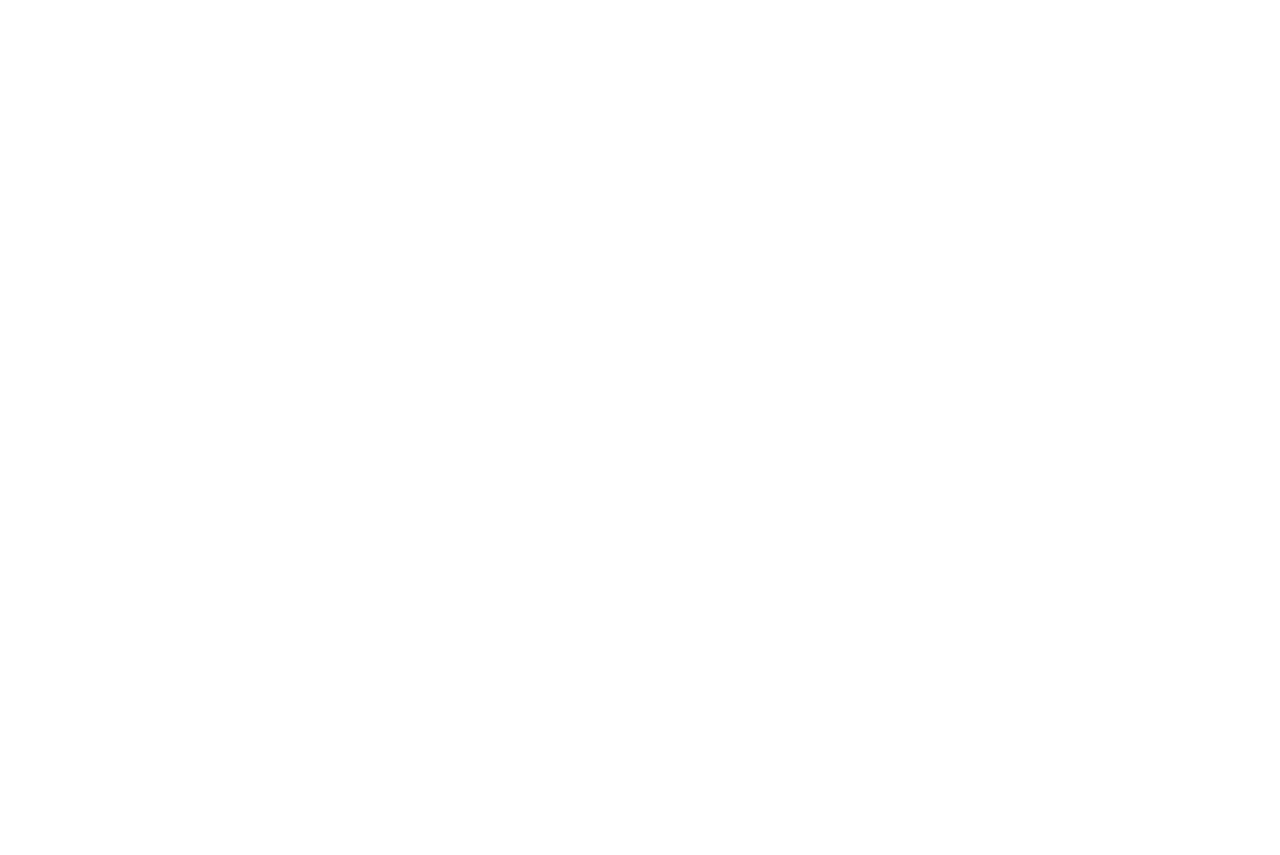
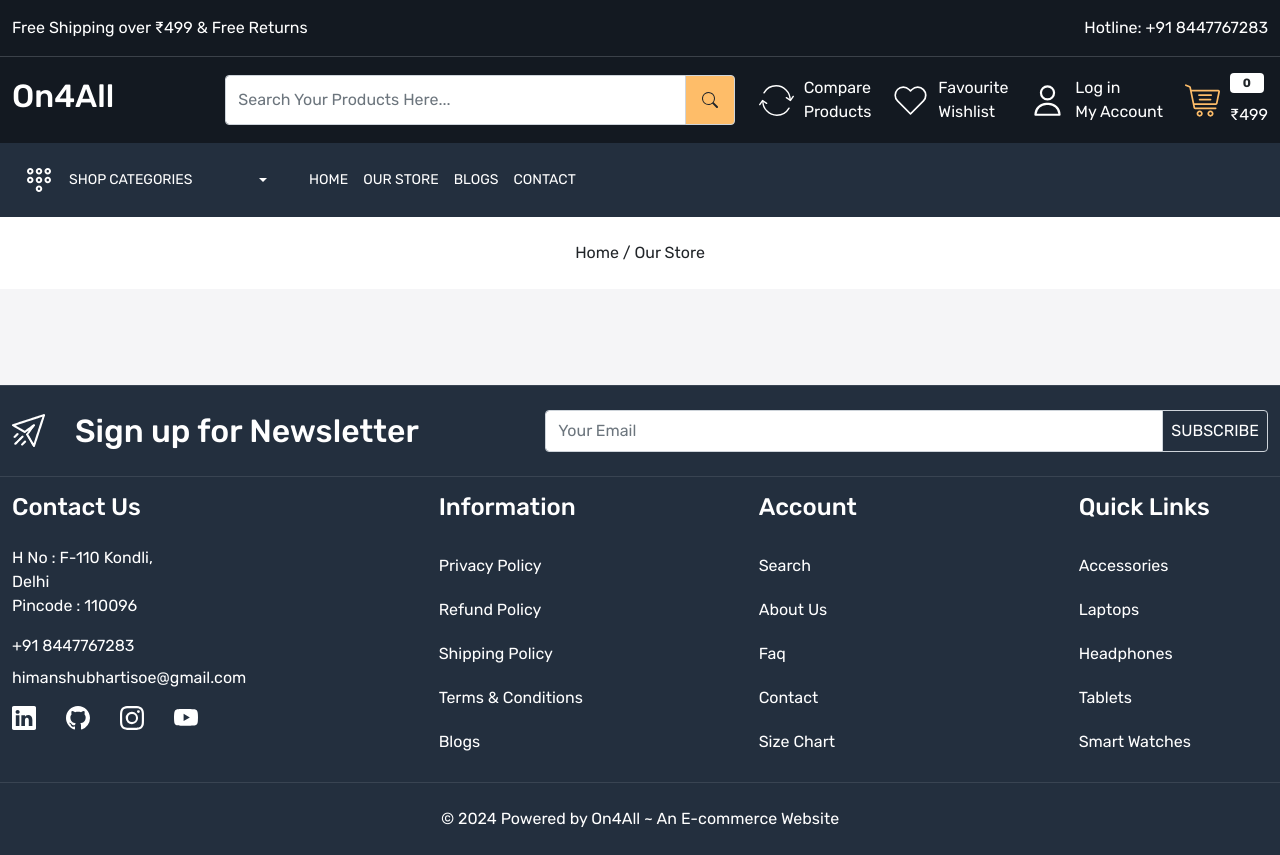
Before and after one commit to Himanshu-Bharti-Ji/frontend, a React (Vite) app: page /store in a window 1280 px wide. Before the commit this address had no page. Before the commit the page ends 800 px from the top, so only its background shows below. Built offline with nearby package versions, Linux system fonts and the light colour scheme.

Commit message:
Create Our Store Page

```diff
--- a/package.json
+++ b/package.json
@@ -14,6 +14,7 @@
     "react": "^18.2.0",
     "react-dom": "^18.2.0",
     "react-fast-marquee": "^1.6.4",
+    "react-helmet": "^6.1.0",
     "react-icons": "^5.0.1",
     "react-rating-stars-component": "^2.2.0",
     "react-redux": "^9.1.0",
--- a/src/App.jsx
+++ b/src/App.jsx
@@ -6,6 +6,7 @@
 import Home from './pages/Home';
 import About from './pages/About';
 import Contact from './pages/Contact';
+import OurStore from './pages/OurStore';
 
 function App() {
 
@@ -17,6 +18,7 @@
           <Route index element={<Home />} />
           <Route path='about' element={<About />} />
           <Route path='contact' element={<Contact />} />
+          <Route path='store' element={<OurStore />} />
         </Route>
       </Routes>
      </BrowserRouter>
--- /dev/null
+++ b/src/components/BreadCrumb.jsx
@@ -0,0 +1,21 @@
+import React from 'react'
+import { Link } from 'react-router-dom'
+
+function BreadCrumb(props) {
+    const {title} = props;
+  return (
+    <div className='breadcrumb py-4 mb-0 '>
+      <div className="container-xxl">
+        <div className="row">
+            <div className="col-12">
+                <p className='text-center mb-0 '>
+                    <Link className='text-dark' to="/">Home </Link> / {title}
+                </p>
+            </div>
+        </div>
+      </div>
+    </div>
+  )
+}
+
+export default BreadCrumb
--- a/src/components/Header.jsx
+++ b/src/components/Header.jsx
@@ -94,7 +94,7 @@
                 <div className="menu-links">
                   <div className="d-flex align-items-center gap-15">
                     <NavLink to="/">Home</NavLink>
-                    <NavLink to="/">Our Store</NavLink>
+                    <NavLink to="/store">Our Store</NavLink>
                     <NavLink to="/">Blogs</NavLink>
                     <NavLink to="/contact">Contact</NavLink>
                   </div>
--- /dev/null
+++ b/src/components/Meta.jsx
@@ -0,0 +1,13 @@
+import React from 'react'
+import {Helmet} from "react-helmet";
+
+function Meta(props) {
+    return (
+        <Helmet>
+            <meta charSet="utf-8" />
+            <title>{props.title}</title>
+        </Helmet>
+    )
+}
+
+export default Meta
--- /dev/null
+++ b/src/pages/OurStore.jsx
@@ -0,0 +1,17 @@
+import React from 'react'
+import BreadCrumb from '../components/BreadCrumb'
+import Meta from '../components/Meta';
+
+function OurStore() {
+    return (
+        <>
+            <Meta title = {"On4All | Our Store"} />
+            <BreadCrumb title="Our Store" />
+
+            <div className="store-wrapper home-wrapper-2 py-5"></div>
+
+        </>
+    )
+}
+
+export default OurStore
```
Also changed, not shown: 2 other files (tests, documents, lock files or other folders).
